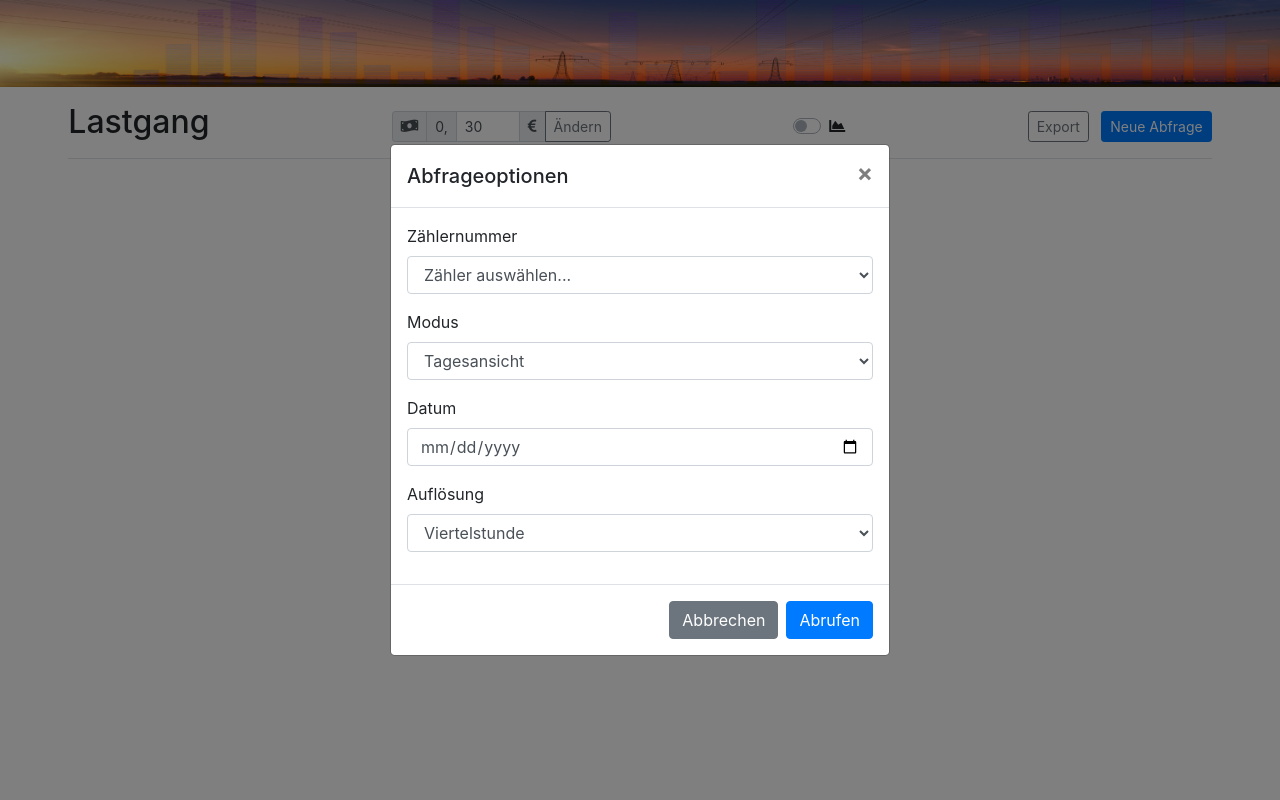
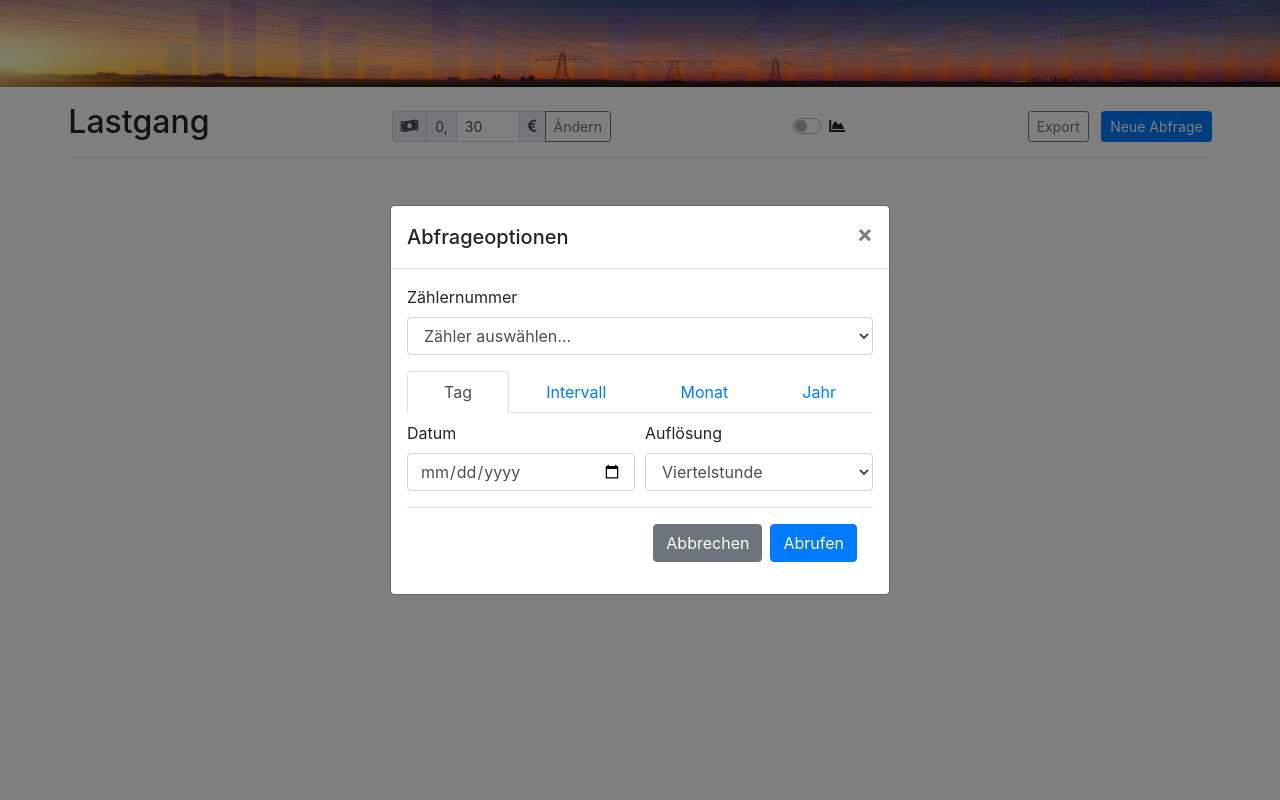
Before and after one commit to rijun/it-projekt, a Flask app: template src/templates/base.html in a window 1280 px wide, after a click on "Neue Abfrage". Run offline with Flask 3, Linux system fonts and the light colour scheme; the template is opened without the code that fills it: most values are stand-ins (such as "Sample title", 1, 10 or a date in 2020); some libraries are stand-ins or nearby versions.

Commit message:
Changed modal layout

```diff
--- a/src/templates/modal.html
+++ b/src/templates/modal.html
@@ -8,7 +8,7 @@
         </button>
       </div>
       <div class="modal-body">
-        <form class="form-group">
+        <form>
           <!-- Meter selection -->
           <div class="form-group">
             <label for="meterSelector">Zählernummer</label>
@@ -17,24 +17,31 @@
             </select>
           </div>
           <!-- Mode selection -->
-          <div class="form-group">
-            <label for="modeSelector">Modus</label>
-            <select class="form-control" id="modeSelector">
-              <option value="day">Tagesansicht</option>
-              <option value="interval">Intervall</option>
-              <option value="month">Monat</option>
-              <option value="year">Jahr</option>
-            </select>
-          </div>
+          <ul class="nav nav-tabs nav-fill">
+            <li class="nav-item">
+              <a class="nav-link active" id="dayTab" data-toggle="tab" href="#day" role="tab">Tag</a>
+            </li>
+            <li class="nav-item">
+              <a class="nav-link" id="intervalTab" data-toggle="tab" href="#interval" role="tab">Intervall</a>
+            </li>
+            <li class="nav-item">
+              <a class="nav-link" id="monthTab" data-toggle="tab" href="#month" role="tab">Monat</a>
+            </li>
+            <li class="nav-item">
+              <a class="nav-link" id="yearTab" data-toggle="tab" href="#year" role="tab">Jahr</a>
+            </li>
+          </ul>
+          <div class="tab-content mt-2" id="modeTabContent">
             <!-- Date form -->
-          <div id="day-options">
+            <div class="tab-pane fade show active" id="day" role="tabpanel">
+              <div class="form-row">
                 <!-- Date selector -->
-            <div class="form-group">
+                <div class="form-group col">
                   <label for="dateSelector">Datum</label>
                   <input type="date" class="form-control" id="dateSelector">
                 </div>
                 <!-- Resolution selection -->
-            <div class="form-group">
+                <div class="form-group col">
                   <label for="resSelector">Auflösung</label>
                   <select class="form-control" id="resSelector">
                     <option value="15">Viertelstunde</option>
@@ -42,25 +49,36 @@
                   </select>
                 </div>
               </div>
+            </div>
             <!-- Interval form -->
-          <div class="form-group d-none" id="interval-options">
+            <div class="tab-pane fade" id="interval" role="tabpanel">
+              <div class="form-row">
+                <div class="form-group col">
                   <label for="first-date-selector">Startdatum</label>
-            <input type="date" class="form-control" id="first-date-selector">
+                  <input type="date" class="form-control" id="firstDateSelector">
+                </div>
+                <div class="form-group col">
                   <label for="last-date-selector">Enddatum</label>
-            <input type="date" class="form-control" id="last-date-selector">
+                  <input type="date" class="form-control" id="lastDateSelector">
+                </div>
+              </div>
             </div>
             <!-- Month form -->
-          <div class="form-group d-none" id="month-options">
+            <div class="tab-pane fade" id="month" role="tabpanel">
+              <div class="form-group">
                 <label for="month-selector">Monat</label>
-            <input type="month" class="form-control" id="month-selector">
+                <input type="month" class="form-control" id="monthSelector">
+              </div>
             </div>
             <!-- Year form -->
-          <div class="form-group d-none" id="year-options" style="display: none">
+            <div class="tab-pane fade" id="year" role="tabpanel">
+              <div class="form-group">
                 <label for="year-selector">Jahr</label>
-            <select class="form-control" id="year-selector"></select>
+                <select class="form-control" id="yearSelector"></select>
+              </div>
+            </div>
           </div>
         </form>
-      </div>
         <div class="modal-footer">
           <button type="button" class="btn btn-secondary" data-dismiss="modal">Abbrechen</button>
           <button type="button" class="btn btn-primary" id="sendButton">Abrufen</button>
@@ -68,3 +86,4 @@
       </div>
     </div>
   </div>
+</div>
```
Lines whose indentation alone changed are shown as unchanged.
